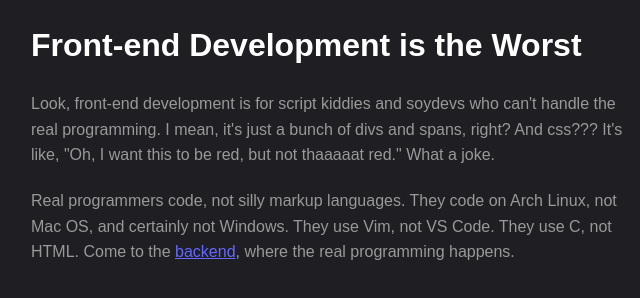
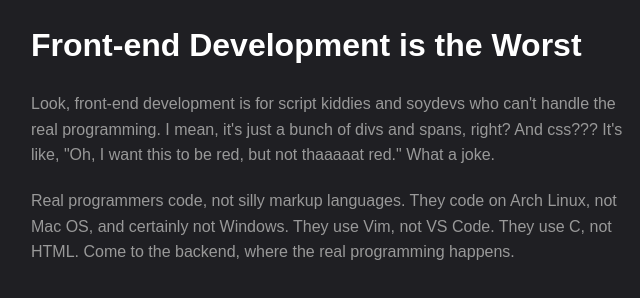
Before and after one commit to haidar1337/ss-generator, a plain HTML site: page public/index.html in a window 1280 px wide. Shown: the full height of the page, 309-949 px from the left. Drawn offline with Linux system fonts and the light colour scheme.

Commit message:
style: remove some html

```diff
--- a/public/index.html
+++ b/public/index.html
@@ -13,7 +13,7 @@
     <p>
         Real programmers code, not silly markup languages. They code on Arch Linux, not Mac OS, and certainly not
         Windows. They use Vim, not VS Code. They use C, not HTML. Come to the
-        <a href="https://www.boot.dev">backend</a>, where the real programming
+        backend, where the real programming
         happens.
     </p>
 </body>
```
